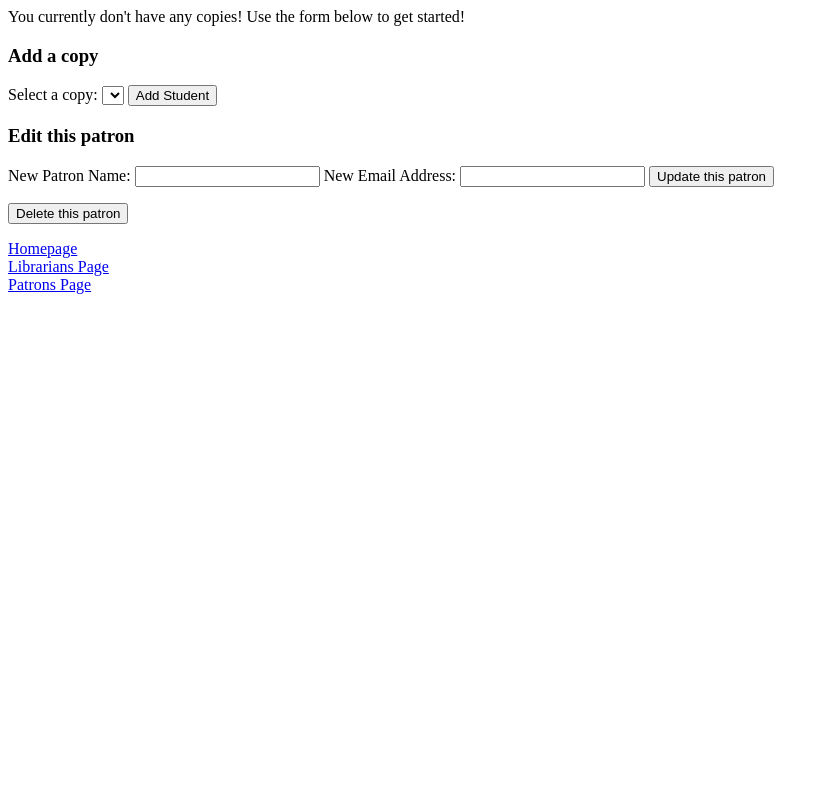
After one commit to jos-h20/library_php, a PHP site: template views/patron.html.twig in a window 1280 px wide. The commit adds this page. Shown: the whole page, without its empty margins (0-829 px from the left). Run offline with PHP 8.4, Linux system fonts and the light colour scheme; the template is opened without the code that fills it, so the values that code supplies are empty; some libraries are stand-ins or nearby versions.

Commit message:
begin to build out a patrons section of page

```diff
--- a/views/index.html.twig
+++ b/views/index.html.twig
@@ -11,7 +11,7 @@
         <div class="container">
             <div class="row">
                 <div class="col-sm-6">
-                    <form class="" action="/librarians" >
+                    <form class="" action="/books" >
                         <button class="btn btn-success" type="submit" name="librarian">Librarians</button>
                     </form>
                 </div>
--- /dev/null
+++ b/views/patron.html.twig
@@ -0,0 +1,56 @@
+
+<html>
+    <head>
+        <title>Patron</title>
+    </head>
+    <body>
+        <h1>{{ patron.getName }}</h1>
+
+        {% if copies is not empty %}
+            <p>Here are the copies:</p>
+            <ul>
+                {% for copy in copies %}
+                    <li><a href="/copies/{{ copies.getId }}">{{ copy.getName }}</a></li>
+                {% endfor %}
+            </ul>
+        {% else %}
+            <p>You currently don't have any copies! Use the form below to get started!</p>
+        {% endif %}
+<!-- ADD STUDENT TO COURSE DROPDOWN -->
+        <h3>Add a copy</h3>
+        <form action="/patron_add_copy" method="post">
+            <input id="patron_id" = name="patron_id" type="hidden" value="{{ patron.getId }}">
+
+            <label for="copy_id">Select a copy:</label>
+            <select name="copy_id" type="text" required>
+                    {% for copy in all_copies %}
+                        <option value="{{ copy.getId }}">{{ copy.getBookId }}</option>
+                    {% endfor %}
+            </select>
+
+            <button type="submit">Add Student</button>
+        </form>
+<!-- EDIT COURSE FORM -->
+        <h3>Edit this patron</h3>
+        <form action="/patron/{{ patron.getId }}/update" method="post">
+            <input type="hidden" name="_method" value="patch">
+
+            <label for='new_name'>New Patron Name:</label>
+            <input id='new_name' name='new_name' type='text' value="{{ patron.getName }}" required>
+
+            <label for='new_email_address'>New Email Address:</label>
+            <input id='new_email_address' name='new_email_address' type='text' value="{{ patron.getEmailAddress }}" required>
+
+            <button type="submit">Update this patron</button>
+        </form>
+<!-- DELETE CATEGORY BUTTON -->
+        <form action="/patron/{id}/delete" method="post">
+            <input type="hidden" name="_method" value="delete">
+
+            <button type="submit">Delete this patron</button>
+        </form>
+<!-- NAVIGATION -->
+        {% include 'footer.html' %}
+
+    </body>
+</html>
```
Also changed, not shown: app/app.php (+36 -1 lines), views/patrons.html.twig (+39 -1 lines).
